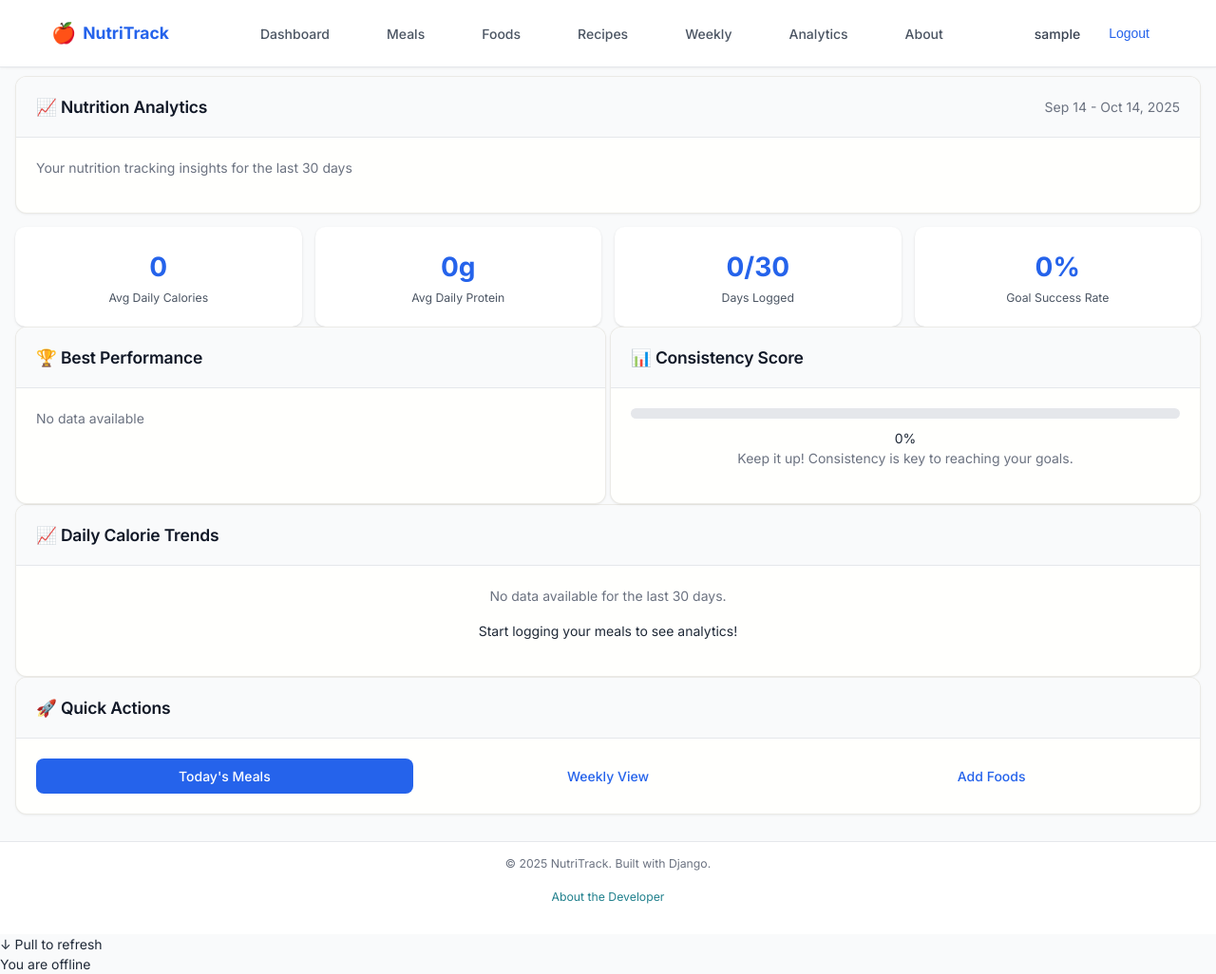
After one commit to Tariq-Alhusban/Capstone-Project, a Django app: page /analytics/ in a window 1280 px wide. The commit adds this page. Shown: the whole page at 95% size. Run offline with Django 5.2, Linux system fonts and the light colour scheme; a user stored in the database is signed in; tables that the repository leaves empty hold one stand-in row (values such as "Sample post").

Commit message:
complet analytics and weekly Features and links them to main navigation

```diff
--- a/nutritrack/nutrition/urls.py
+++ b/nutritrack/nutrition/urls.py
@@ -18,6 +18,7 @@ urlpatterns = [
     path('meal-plan/<int:plan_id>/', views.meal_plan_detail, name='meal_plan_detail'),
     path('date/<str:date_str>/', views.meal_plan_by_date, name='meal_plan_by_date'),
     path('weekly/', views.weekly_view, name='weekly_view'),
+    path('copy_day/<str:date_str>/', views.copy_day, name='copy_day'),
     path('analytics/', views.nutrition_analytics, name='nutrition_analytics'),
 
     # food management
--- a/nutritrack/nutrition/views.py
+++ b/nutritrack/nutrition/views.py
@@ -12,6 +12,9 @@ from .forms import CustomFoodForm, MealEntryForm, RecipeTemplateForm, RecipeIngr
 from django.core.paginator import Paginator
 from django.db.models import Sum
 from django.utils import timezone
+from django.utils.timezone import make_aware
+
+
 
 
 class CustomLoginView(LoginView):
@@ -392,11 +395,19 @@ def weekly_view(request):
         date__range=[week_start, week_end]
     )
 
+    total_calories = sum(plan.total_calories() for plan in actual_plans)
+    avg_calories = total_calories / 7 if actual_plans else 0
+    goal_calories = 2000 * 7
+
+    # 🧮 Calculate progress percentage
+    progress = (total_calories / goal_calories) * 100 if goal_calories > 0 else 0
+
     weekly_stats = {
-        'total_calories': sum(plan.total_calories() for plan in actual_plans),
-        'avg_calories': sum(plan.total_calories() for plan in actual_plans) / 7 if actual_plans else 0,
+        'total_calories': total_calories,
+        'avg_calories': avg_calories,
         'days_logged': actual_plans.count(),
-        'goal_calories': 2000 * 7,
+        'goal_calories': goal_calories,
+        'progress': progress,  # add this line
     }
 
     context = {
@@ -407,6 +418,7 @@ def weekly_view(request):
         'today': today,
     }
     return render(request, 'nutrition/weekly_view.html', context)
+
 
 @login_required
 def meal_plan_by_date(request, date_str=None):
@@ -546,6 +558,55 @@ def quick_add_food(request, food_id):
     }
     return render(request, 'nutrition/quick_add_food.html', context)
 
+@login_required
+def copy_day(request, date_str):
+    """
+    Copy all MealEntry records from `date_str`'s MealPlan into today's MealPlan.
+    """
+    # parse source date
+    try:
+        source_date = datetime.strptime(date_str, "%Y-%m-%d").date()
+    except ValueError:
+        messages.error(request, "Invalid date format.")
+        return redirect("nutrition:weekly_view")
+
+    # get the source plan (the one we're copying from)
+    source_plan = MealPlan.objects.filter(user=request.user, date=source_date).first()
+    if not source_plan:
+        messages.error(request, "No meal plan found for that date to copy.")
+        return redirect("nutrition:weekly_view")
+
+    # target is today (change this if you want a different target)
+    target_date = date.today()
+    target_plan, created = MealPlan.objects.get_or_create(
+        user=request.user,
+        date=target_date,
+        defaults={'goal_calories': getattr(source_plan, 'goal_calories', 2000)}
+    )
+
+    # OPTIONAL: clear existing target entries before copying
+    target_plan.mealentry_set.all().delete()
+
+    # copy entries (use mealentry_set, not meal_entries)
+    for entry in source_plan.mealentry_set.all():
+        # create a new MealEntry while copying common fields; use getattr to be safe
+        MealEntry.objects.create(
+            meal_plan=target_plan,
+            # try to copy typical fields (adjust names if your model differs)
+            **{
+                'food': getattr(entry, 'food', None),
+                'food_item': getattr(entry, 'food_item', None),  # if you use this name
+                'meal_type': getattr(entry, 'meal_type', getattr(entry, 'type', None)),
+                'quantity': getattr(entry, 'quantity', None),
+                'unit': getattr(entry, 'unit', None),
+                'calories': getattr(entry, 'calories', None),
+                # add any other fields you want copied here
+            }
+        )
+
+    messages.success(request, f"Copied meals from {source_date.isoformat()} to {target_date.isoformat()}.")
+    return redirect('nutrition:meal_plan_by_date', date_str=target_date.strftime('%Y-%m-%d'))
+
 def about_developer(request):
     """About the developer page"""
     context = {
--- a/nutritrack/templates/base.html
+++ b/nutritrack/templates/base.html
@@ -29,6 +29,8 @@
                 <a href="{% url 'nutrition:dashboard' %}" class="main-navbar">Meals</a>
                 <a href="{% url 'nutrition:food_search' %}" class="main-navbar">Foods</a>
                 <a href="{% url 'nutrition:my_recipes' %}" class="main-navbar">Recipes</a>
+                <a href="{% url 'nutrition:weekly_view' %}" class="main-navbar">Weekly</a>
+                <a href="{% url 'nutrition:nutrition_analytics' %}" class="main-navbar">Analytics</a>
                 <a href="{% url 'nutrition:about_developer' %}" class="main-navbar">About</a>
 
             </div>
--- /dev/null
+++ b/nutritrack/templates/nutrition/analytics.html
@@ -0,0 +1,287 @@
+{% extends 'base.html' %}
+
+{% block title %}Nutrition Analytics - NutriTrack{% endblock %}
+
+{% block content %}
+<div class="container">
+    <!-- Analytics Header -->
+    <div class="card mb-4">
+        <div class="card-header flex items-center justify-between">
+            <h1 class="card-title">📈 Nutrition Analytics</h1>
+            <div class="text-muted">{{ date_range }}</div>
+        </div>
+        <div class="card-body">
+            <p class="text-muted">Your nutrition tracking insights for the last 30 days</p>
+        </div>
+    </div>
+
+    <!-- Summary Stats -->
+    <div class="stats mb-6">
+        <div class="stat">
+            <span class="stat-value">{{ summary_stats.avg_calories }}</span>
+            <span class="stat-label">Avg Daily Calories</span>
+        </div>
+        <div class="stat">
+            <span class="stat-value">{{ summary_stats.avg_protein }}g</span>
+            <span class="stat-label">Avg Daily Protein</span>
+        </div>
+        <div class="stat">
+            <span class="stat-value">{{ summary_stats.days_logged }}/30</span>
+            <span class="stat-label">Days Logged</span>
+        </div>
+        <div class="stat">
+            <span class="stat-value">{{ summary_stats.goal_success_rate|floatformat:0 }}%</span>
+            <span class="stat-label">Goal Success Rate</span>
+        </div>
+    </div>
+
+    <!-- Performance Insights -->
+    <div class="grid grid-cols-2 gap-4 mb-6">
+        <!-- Best Performance -->
+        <div class="card">
+            <div class="card-header">
+                <h3 class="card-title">🏆 Best Performance</h3>
+            </div>
+            <div class="card-body">
+                {% if summary_stats.best_day %}
+                    <div class="mb-3">
+                        <strong>{{ summary_stats.best_day.date|date:"F d, Y" }}</strong>
+                        <br>
+                        <span class="text-primary">{{ summary_stats.best_day.calories }} calories</span>
+                        {% if summary_stats.best_day.goal_met %}
+                            <span class="badge badge-success">✓ Goal Met</span>
+                        {% endif %}
+                    </div>
+                    <div class="grid grid-cols-3 gap-2 text-sm">
+                        <div>
+                            <div class="font-weight-600">{{ summary_stats.best_day.protein|floatformat:1 }}g</div>
+                            <div class="text-muted">Protein</div>
+                        </div>
+                        <div>
+                            <div class="font-weight-600">{{ summary_stats.best_day.carbs|floatformat:1 }}g</div>
+                            <div class="text-muted">Carbs</div>
+                        </div>
+                        <div>
+                            <div class="font-weight-600">{{ summary_stats.best_day.fats|floatformat:1 }}g</div>
+                            <div class="text-muted">Fats</div>
+                        </div>
+                    </div>
+                {% else %}
+                    <p class="text-muted">No data available</p>
+                {% endif %}
+            </div>
+        </div>
+
+        <!-- Consistency Score -->
+        <div class="card">
+            <div class="card-header">
+                <h3 class="card-title">📊 Consistency Score</h3>
+            </div>
+            <div class="card-body">
+                <div class="progress mb-3">
+                    <div class="progress-bar progress-{% if summary_stats.consistency_score >= 80 %}success{% elif summary_stats.consistency_score >= 60 %}warning{% else %}danger{% endif %}"
+                         style="width: {{ summary_stats.consistency_score }}%"></div>
+                </div>
+                <div class="text-center">
+                    <span class="font-weight-600 text-2xl">{{ summary_stats.consistency_score|floatformat:0 }}%</span>
+                    <p class="text-muted text-sm">
+                        {% if summary_stats.consistency_score >= 80 %}
+                            Excellent! You're very consistent with your tracking.
+                        {% elif summary_stats.consistency_score >= 60 %}
+                            Good work! Try to log meals more regularly.
+                        {% else %}
+                            Keep it up! Consistency is key to reaching your goals.
+                        {% endif %}
+                    </p>
+                </div>
+            </div>
+        </div>
+    </div>
+
+    <!-- Daily Trend Chart -->
+    <div class="card mb-6">
+        <div class="card-header">
+            <h3 class="card-title">📈 Daily Calorie Trends</h3>
+        </div>
+        <div class="card-body">
+            {% if analytics_data %}
+                <!-- Simple ASCII-style chart for now -->
+                <div class="chart-container">
+                    <div class="chart-grid">
+                        {% for day in analytics_data %}
+                            <div class="chart-bar" style="height: {% widthratio day.calories 2500 100 %}%;" title="{{ day.date|date:'M d' }}: {{ day.calories }} cal">
+                                <div class="chart-label">{{ day.date|date:"d" }}</div>
+                            </div>
+                        {% endfor %}
+                    </div>
+                    <div class="chart-legend">
+                        <span class="text-sm text-muted">Daily calories over the last 30 days</span>
+                    </div>
+                </div>
+
+                <!-- Legend -->
+                <div class="mt-4 grid grid-cols-4 gap-2 text-center text-sm">
+                    <div>
+                        <div class="font-weight-600">2500+</div>
+                        <div class="text-muted">High</div>
+                    </div>
+                    <div>
+                        <div class="font-weight-600">2000-2499</div>
+                        <div class="text-muted">Goal Range</div>
+                    </div>
+                    <div>
+                        <div class="font-weight-600">1500-1999</div>
+                        <div class="text-muted">Moderate</div>
+                    </div>
+                    <div>
+                        <div class="font-weight-600">< 1500</div>
+                        <div class="text-muted">Low</div>
+                    </div>
+                </div>
+            {% else %}
+                <div class="text-center py-4">
+                    <p class="text-muted">No data available for the last 30 days.</p>
+                    <p class="text-sm">Start logging your meals to see analytics!</p>
+                </div>
+            {% endif %}
+        </div>
+    </div>
+
+    <!-- Weekly Breakdown -->
+    {% if analytics_data %}
+    <div class="card mb-6">
+        <div class="card-header">
+            <h3 class="card-title">📅 Recent Activity</h3>
+        </div>
+        <div class="card-body">
+            <div class="grid grid-cols-1 gap-2">
+                {% for day in analytics_data|slice:":7" reversed %}
+                    <div class="flex items-center justify-between p-3 border rounded">
+                        <div class="flex items-center gap-3">
+                            <div class="font-weight-600 w-20">{{ day.date|date:"M d" }}</div>
+                            <div class="text-sm text-muted">{{ day.date|date:"l" }}</div>
+                        </div>
+                        <div class="flex items-center gap-4">
+                            <div class="text-right">
+                                <div class="font-weight-600">{{ day.calories }} cal</div>
+                                <div class="text-sm text-muted">{{ day.progress }}% of goal</div>
+                            </div>
+                            {% if day.goal_met %}
+                                <span class="badge badge-success">✓</span>
+                            {% else %}
+                                <span class="badge badge-muted">○</span>
+                            {% endif %}
+                        </div>
+                    </div>
+                {% endfor %}
+            </div>
+        </div>
+    </div>
+    {% endif %}
+
+    <!-- Quick Actions -->
+    <div class="card">
+        <div class="card-header">
+            <h3 class="card-title">🚀 Quick Actions</h3>
+        </div>
+        <div class="card-body">
+            <div class="grid grid-cols-3 gap-2">
+                <a href="{% url 'nutrition:dashboard' %}" class="btn btn-primary">Today's Meals</a>
+                <a href="{% url 'nutrition:weekly_view' %}" class="btn btn-outline">Weekly View</a>
+                <a href="{% url 'nutrition:food_search' %}" class="btn btn-outline">Add Foods</a>
+            </div>
+        </div>
+    </div>
+</div>
+
+<style>
+/* Chart Styling */
+.chart-container {
+    max-width: 100%;
+    margin: 1rem 0;
+}
+
+.chart-grid {
+    display: flex;
+    align-items: end;
+    justify-content: space-between;
+    height: 200px;
+    border-bottom: 1px solid #ddd;
+    border-left: 1px solid #ddd;
+    padding: 10px;
+    gap: 2px;
+}
+
+.chart-bar {
+    flex: 1;
+    background: linear-gradient(to top, #4a90e2, #5ba0f2);
+    border-radius: 2px 2px 0 0;
+    position: relative;
+    min-height: 10px;
+    cursor: pointer;
+    transition: all 0.3s ease;
+}
+
+.chart-bar:hover {
+    background: linear-gradient(to top, #357abd, #4a90e2);
+    transform: scale(1.05);
+}
+
+.chart-label {
+    position: absolute;
+    bottom: -20px;
+    left: 50%;
+    transform: translateX(-50%);
+    font-size: 10px;
+    color: #666;
+}
+
+.chart-legend {
+    text-align: center;
+    margin-top: 30px;
+}
+
+/* Badge Styling */
+.badge {
+    display: inline-block;
+    padding: 0.25rem 0.5rem;
+    font-size: 0.75rem;
+    font-weight: 600;
+    border-radius: 0.375rem;
+}
+
+.badge-success {
+    background-color: #d1fae5;
+    color: #065f46;
+}
+
+.badge-muted {
+    background-color: #f3f4f6;
+    color: #6b7280;
+}
+
+.badge-primary {
+    background-color: #dbeafe;
+    color: #1e40af;
+}
+
+/* Responsive adjustments */
+@media (max-width: 768px) {
+    .grid.grid-cols-2 {
+        grid-template-columns: 1fr;
+    }
+
+    .grid.grid-cols-3 {
+        grid-template-columns: 1fr;
+    }
+
+    .grid.grid-cols-4 {
+        grid-template-columns: repeat(2, 1fr);
+    }
+
+    .chart-bar {
+        min-width: 8px;
+    }
+}
+</style>
+{% endblock %}
--- a/nutritrack/templates/nutrition/weekly_view.html
+++ b/nutritrack/templates/nutrition/weekly_view.html
@@ -34,7 +34,7 @@
             <span class="stat-label">Days Logged</span>
         </div>
         <div class="stat">
-            <span class="stat-value">{{ weekly_stats.total_calories|mul:100|div:weekly_stats.goal_calories|floatformat:0 }}%</span>
+            <span class="stat-value">{{ weekly_stats.progress|floatformat:0 }}%</span>
             <span class="stat-label">Weekly Goal</span>
         </div>
     </div>
```
Also changed, not shown: nutritrack/templates/nutrition/daily_view.html (added, +33 -0 lines).
